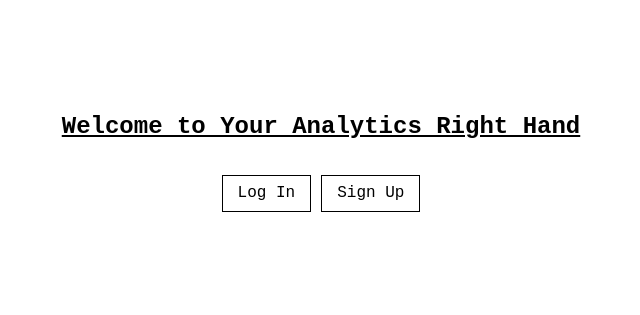
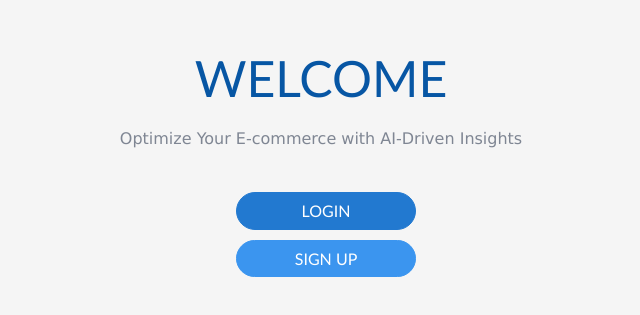
Before and after one commit to ZahraFalih/proto-frontend, a React (Create React App) app: page / in a window 1280 px wide. Shown: the part 251-566 px from the top of the page, without its empty margins (319-959 px from the left). Built offline with nearby package versions, Linux system fonts and the light colour scheme.

Commit message:
web design for welcome page

```diff
--- a/src/pages/welcomePage.js
+++ b/src/pages/welcomePage.js
@@ -2,57 +2,31 @@
 
 import React from 'react';
 import { Link } from 'react-router-dom';
+import '../styles/WelcomePage.css';
 
 const WelcomePage = () => {
   return (
-    <div style={{
-      minHeight: '100vh',
-      display: 'flex',
-      flexDirection: 'column',
-      alignItems: 'center',
-      justifyContent: 'center',
-      backgroundColor: '#fff',
-      fontFamily: 'Courier New, monospace',
-      color: '#000',
-      textAlign: 'center'
-    }}>
-      <h1 style={{
-        fontSize: '24px',
-        fontWeight: 'bold',
-        textDecoration: 'underline'
-      }}>
-        Welcome to Your Analytics Right Hand
+    <div className='welcome-container'>
+      <h1 className='welcome-title'>
+        WELCOME
       </h1>
-      <div style={{ marginTop: '20px' }}>
-        <Link to="/login">
-          <button style={{
-            background: 'none',
-            color: '#000',
-            padding: '5px 15px',
-            border: '1px solid #000',
-            cursor: 'pointer',
-            margin: '5px',
-            fontFamily: 'Courier New, monospace'
-          }}>
-            Log In
-          </button>
+      <p className='welcome-subtitle'>
+       Optimize Your E-commerce with AI-Driven Insights
+      </p>
+      <div className='button-container'>
+        <Link to='/login'>
+        <button className='login-button'>
+          LOGIN
+        </button>
         </Link>
-        <Link to="/signup">
-          <button style={{
-            background: 'none',
-            color: '#000',
-            padding: '5px 15px',
-            border: '1px solid #000',
-            cursor: 'pointer',
-            margin: '5px',
-            fontFamily: 'Courier New, monospace'
-          }}>
-            Sign Up
-          </button>
+        <Link to='/signup-button'>
+        <button className='signup-button'>
+          SIGN UP
+        </button>
         </Link>
       </div>
     </div>
   );
-};
+}
 
 export default WelcomePage;
--- /dev/null
+++ b/src/styles/WelcomePage.css
@@ -0,0 +1,61 @@
+/* WelcomePage.css */
+
+.welcome-container {
+    min-height: 100vh;
+    display: flex;
+    flex-direction: column;
+    align-items: center;
+    justify-content: center;
+    background-color: #F5F5F5;
+    font-family: 'Courier New', monospace;
+    color: #000;
+    text-align: center;
+  }
+
+  .welcome-title {
+    font-size: 50px;
+    font-family: 'Gill Sans', 'Gill Sans MT', Calibri, 'Trebuchet MS', sans-serif;
+    color: #0756A4;
+  }
+
+  .welcome-subtitle {
+    margin-top: 10px;
+    font-size: 16px;
+    color: #7f8693;
+    font-family: 'Lucida Sans', 'Lucida Sans Regular', 'Lucida Grande', 'Lucida Sans Unicode', Geneva, Verdana, sans-serif;
+
+  }
+
+  .button-container {
+    width: 180px;
+    margin-top: 20px;
+    align-items: stretch;
+    flex-direction: column;
+    display: flex;
+    justify-content: space-between;
+  }
+
+  .login-button {
+    background: none;
+    width: 100%;
+    background-color: #2279D0;
+    color: #fff;
+    border-radius: 70px;
+    padding: 5px 15px;
+    border: 1px solid #2279D0;
+    cursor: pointer;
+    margin: 5px;
+    font-family: 'Gill Sans', 'Gill Sans MT', Calibri, 'Trebuchet MS', sans-serif;
+  }
+  .signup-button {
+    background: none;
+    width: 100%;
+    background-color: #3B95EF;
+    color: #fff;
+    border-radius: 70px;
+    padding: 5px 15px;
+    border: 1px solid #3B95EF;
+    cursor: pointer;
+    margin: 5px;
+    font-family: 'Gill Sans', 'Gill Sans MT', Calibri, 'Trebuchet MS', sans-serif;
+  }
--- a/src/styles/global.css
+++ b/src/styles/global.css
@@ -1,8 +1,8 @@
 /* index.css */
 
 body {
-    font-family: 'Open Sans', sans-serif; /* Or 'OpenDyslexic', if you prefer */
     background-color: #f7f7f7;
+    font-family: 'Gill Sans', 'Gill Sans MT', Calibri, 'Trebuchet MS', sans-serif;
     color: #333;
     line-height: 1.6;
     padding: 1rem;
```
